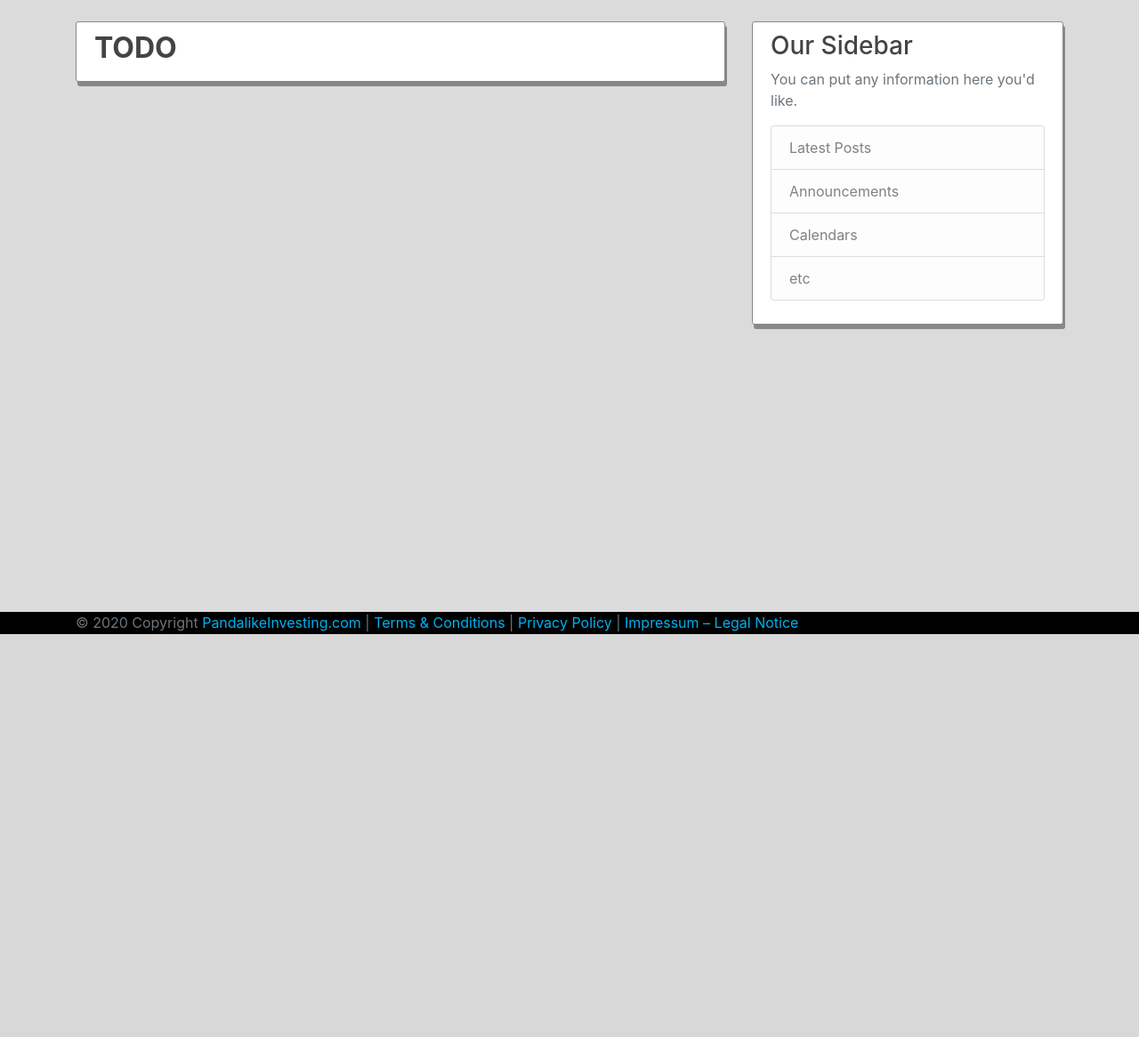
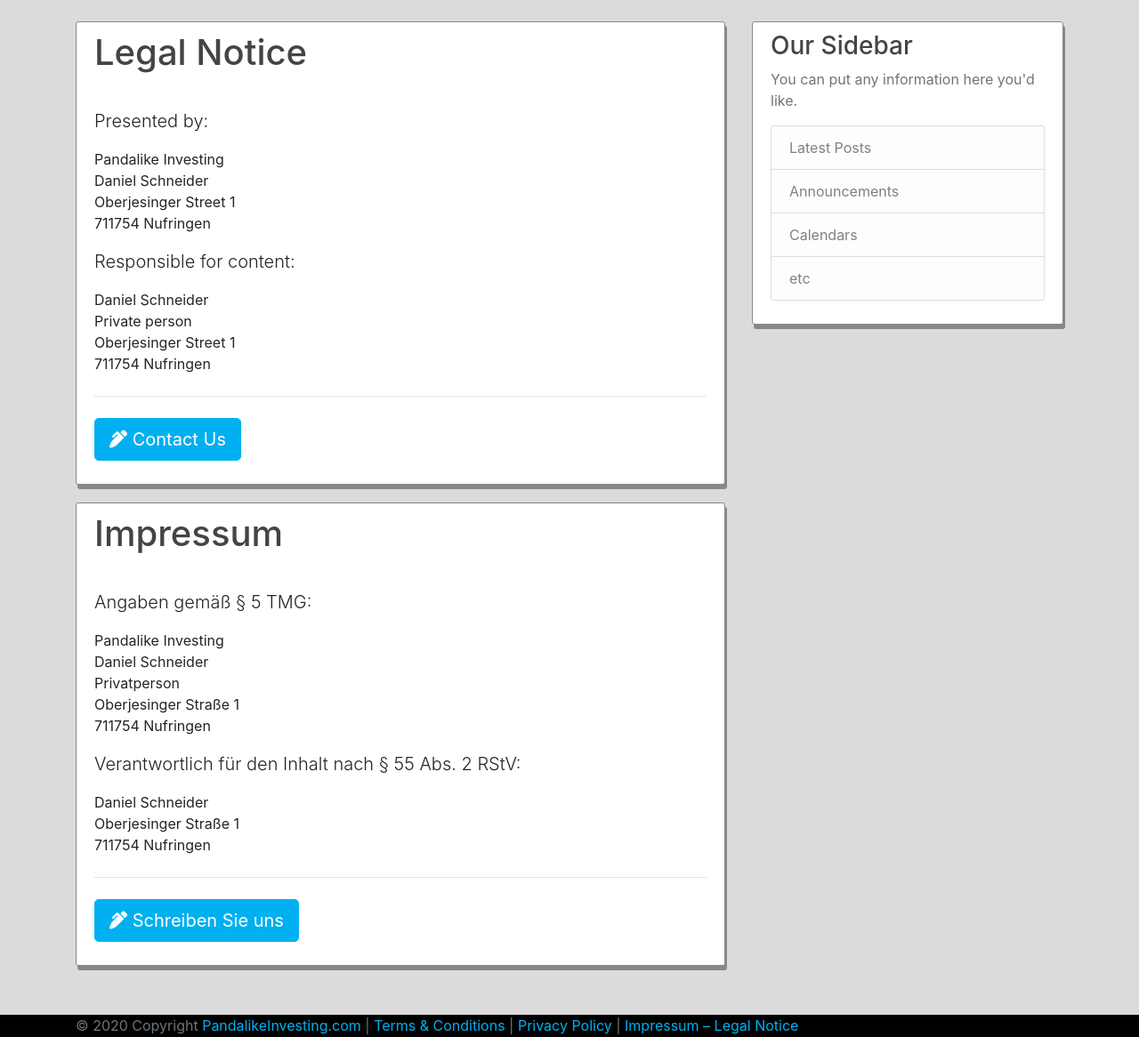
Before and after one commit to SchneiderDaniel/PandalikeInvesting, a Flask app: template homepage/templates/legal_notice.html in a window 1280 px wide. Shown: the part 87-1253 px from the top of the page at 89% size. Before the commit the page ends 800 px from the top, so only its background shows below. Run offline with Flask 2, Linux system fonts and the light colour scheme; the template is opened without the code that fills it, so the values that code supplies are empty; some libraries are stand-ins or nearby versions.

Commit message:
LEgal notice

```diff
--- a/homepage/templates/legal_notice.html
+++ b/homepage/templates/legal_notice.html
@@ -1,9 +1,69 @@
 {% extends 'base.html' %}
 {% block content %}
 <br>
+
 <div class="content-section">
+    <h1 class="display-7">Legal Notice</h1>
+    <p class="lead">
+        <br>
+        Presented by:<br>
+    </p>
 
-    <h2><strong>TODO</strong></h2>
+    <p>
+        Pandalike Investing <br>
+        Daniel Schneider <br>
+        Oberjesinger Street 1 <br>
+        711754 Nufringen <br>
+    </p>
+    <p class="lead">
+        Responsible for content:
+    </p>
+    <p>
+        Daniel Schneider <br>
+        Private person <br>
+        Oberjesinger Street 1 <br>
+        711754 Nufringen <br>
+    </p>
+
+    <hr class="my-4">
+    <!-- <p>It uses utility classes for typography and spacing to space content out within the larger container.</p> -->
+    <p class="lead">
+        <a class="btn btn-primary btn-lg" href="{{ url_for( 'main.contact') }}" role="button"> <span class="fas fa-pen-alt"></span> Contact Us</a>
+    </p>
 
 </div>
+
+<div class="content-section">
+    <h1 class="display-7">Impressum</h1>
+    <p class="lead">
+        <br>
+        Angaben gemäß § 5 TMG:<br>
+    </p>
+
+    <p>
+        Pandalike Investing <br>
+        Daniel Schneider <br>
+        Privatperson <br>
+        Oberjesinger Straße 1 <br>
+        711754 Nufringen <br>
+    </p>
+    <p class="lead">
+        Verantwortlich für den Inhalt nach § 55 Abs. 2 RStV:
+    </p>
+    <p>
+        Daniel Schneider <br>
+        Oberjesinger Straße 1 <br>
+        711754 Nufringen <br>
+    </p>
+
+    <hr class="my-4">
+    <!-- <p>It uses utility classes for typography and spacing to space content out within the larger container.</p> -->
+    <p class="lead">
+        <a class="btn btn-primary btn-lg" href="{{ url_for( 'main.contact') }}" role="button"> <span class="fas fa-pen-alt"></span> Schreiben Sie uns</a>
+    </p>
+
+</div>
+
+
+
 {% endblock %}
```
